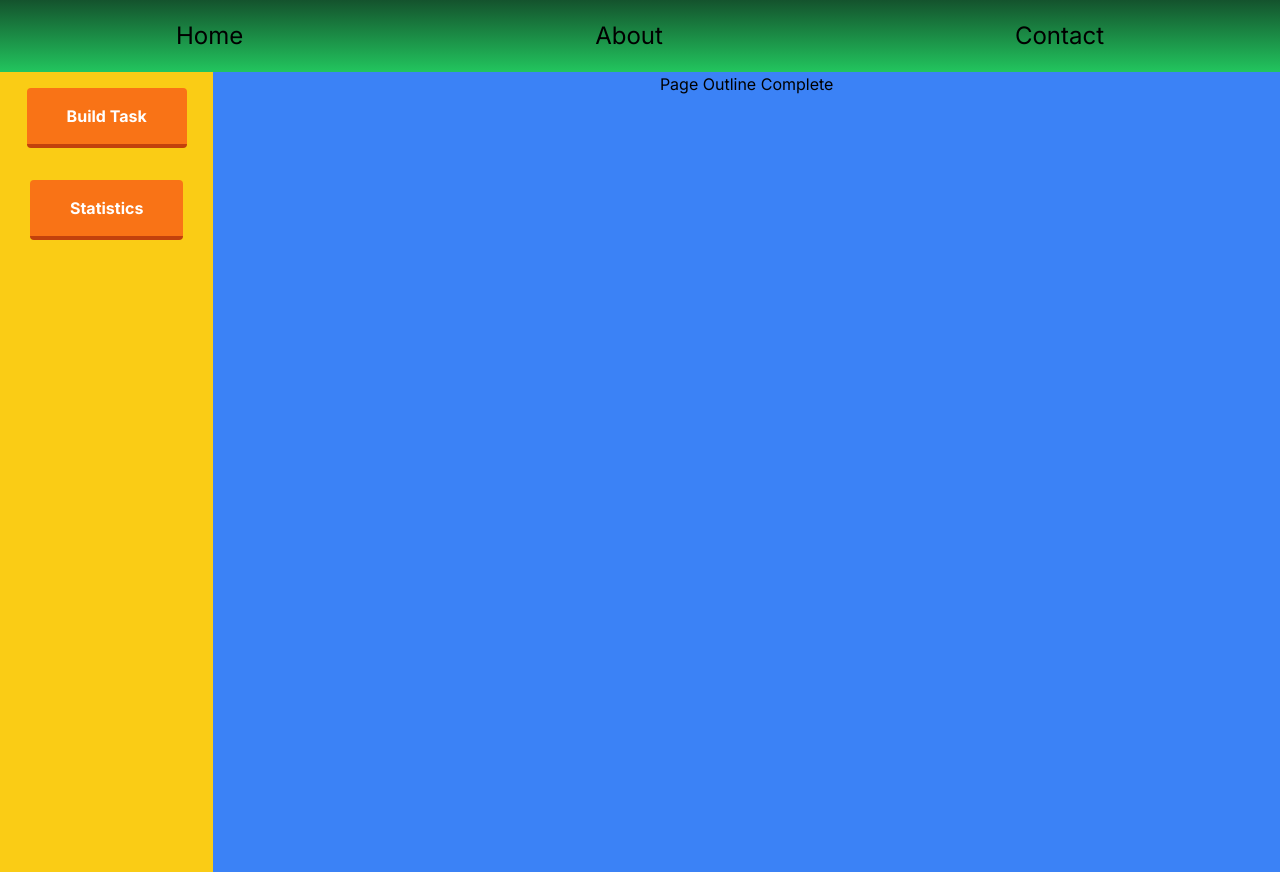
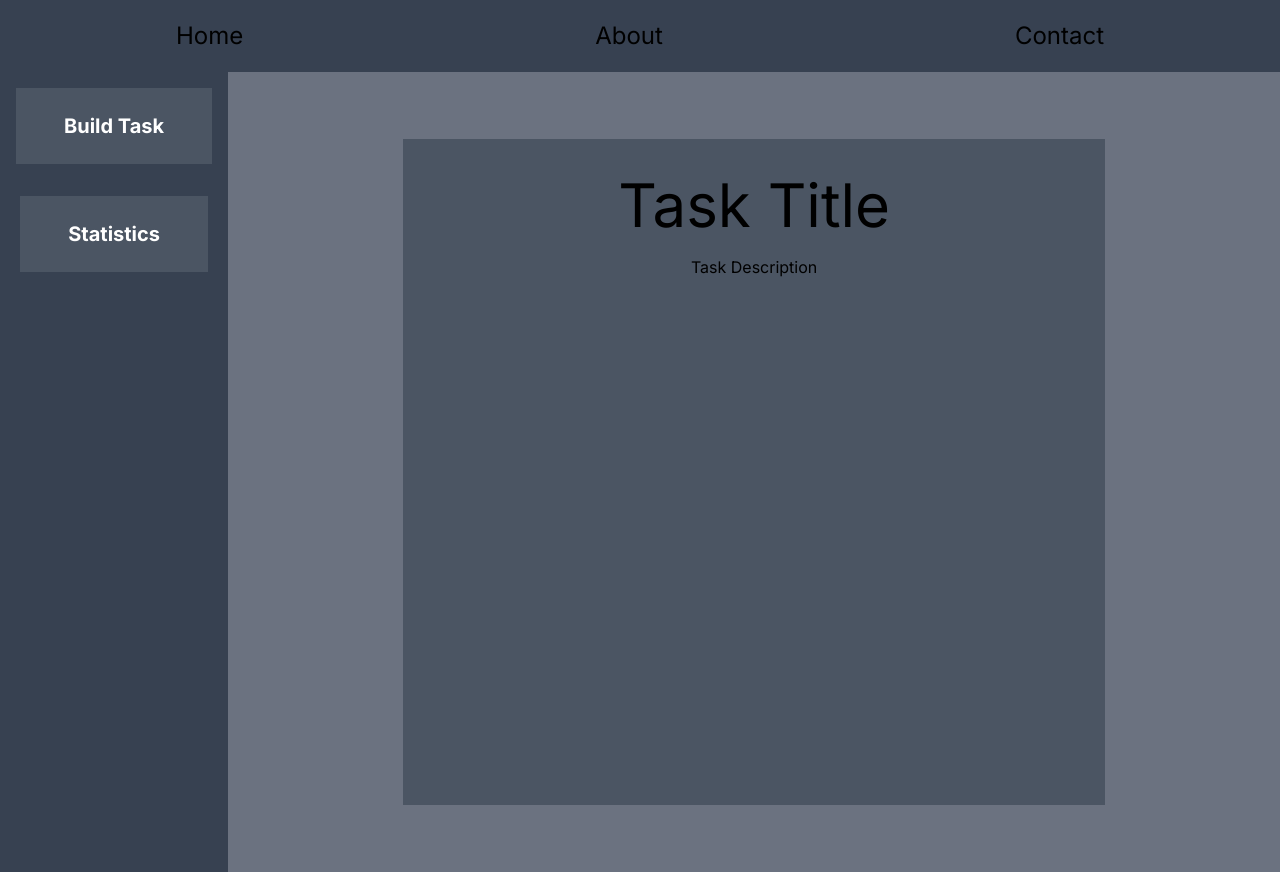
Before and after one commit to levyjonathan31/focus-fracture, a Next.js app: page / in a window 1280 px wide. Built offline with nearby package versions, Linux system fonts and the light colour scheme.

Commit message:
Revamped color scheme fixed layout issues

```diff
--- a/app/layout.tsx
+++ b/app/layout.tsx
@@ -16,7 +16,7 @@ export default function RootLayout({
   return (
     <html lang="en">
       <body className={inter.className}>
-        <header className="bg-gradient-to-b from-green-900 to-green-500 py-5">
+        <header className="bg-gray-700 py-5">
           <nav>
             <ul className="flex justify-around text-2xl">
               <li>
--- a/app/sidebar.tsx
+++ b/app/sidebar.tsx
@@ -5,7 +5,7 @@ interface ButtonProps {
 }
 const Button: FC<ButtonProps> = ({ text }) => {
   return (
-    <button className="m-4 rounded border-b-4 border-orange-700 bg-orange-500 px-10 py-4 font-bold text-white hover:border-orange-400 hover:bg-orange-400">
+    <button className="b-4 m-4 bg-gray-600 px-12 py-6 text-xl font-bold text-white">
       {text}
     </button>
   );
@@ -13,7 +13,7 @@ const Button: FC<ButtonProps> = ({ text }) => {
 
 const Sidebar: FC = () => {
   return (
-    <div className="flex min-h-screen w-1/6 flex-col items-center bg-yellow-400">
+    <div className="flex min-h-screen flex-col items-center bg-gray-700">
       <Button text="Build Task" />
       <Button text="Statistics" />
     </div>
--- a/app/task.tsx
+++ b/app/task.tsx
@@ -1,9 +1,27 @@
 import React, { FC } from "react";
+
+interface CardProps {
+  title: string;
+  description: string;
+  date: string;
+}
+const Card: FC<CardProps> = ({ title, description, date }) => {
+  return (
+    <div className="flex h-5/6 w-2/3 flex-col items-center bg-gray-600 p-4">
+      <h1 className="p-5 text-6xl">{title}</h1>
+      <p>{description}</p>
+    </div>
+  );
+};
 
 const Task: FC = () => {
   return (
-    <div className="w-5/6 bg-blue-500">
-      <h1 className="text-center"> Page Outline Complete </h1>
+    <div className="flex min-h-screen grow items-center justify-center bg-gray-500">
+      <Card
+        title="Task Title"
+        description="Task Description"
+        date="Task Date"
+      />
     </div>
   );
 };
```
